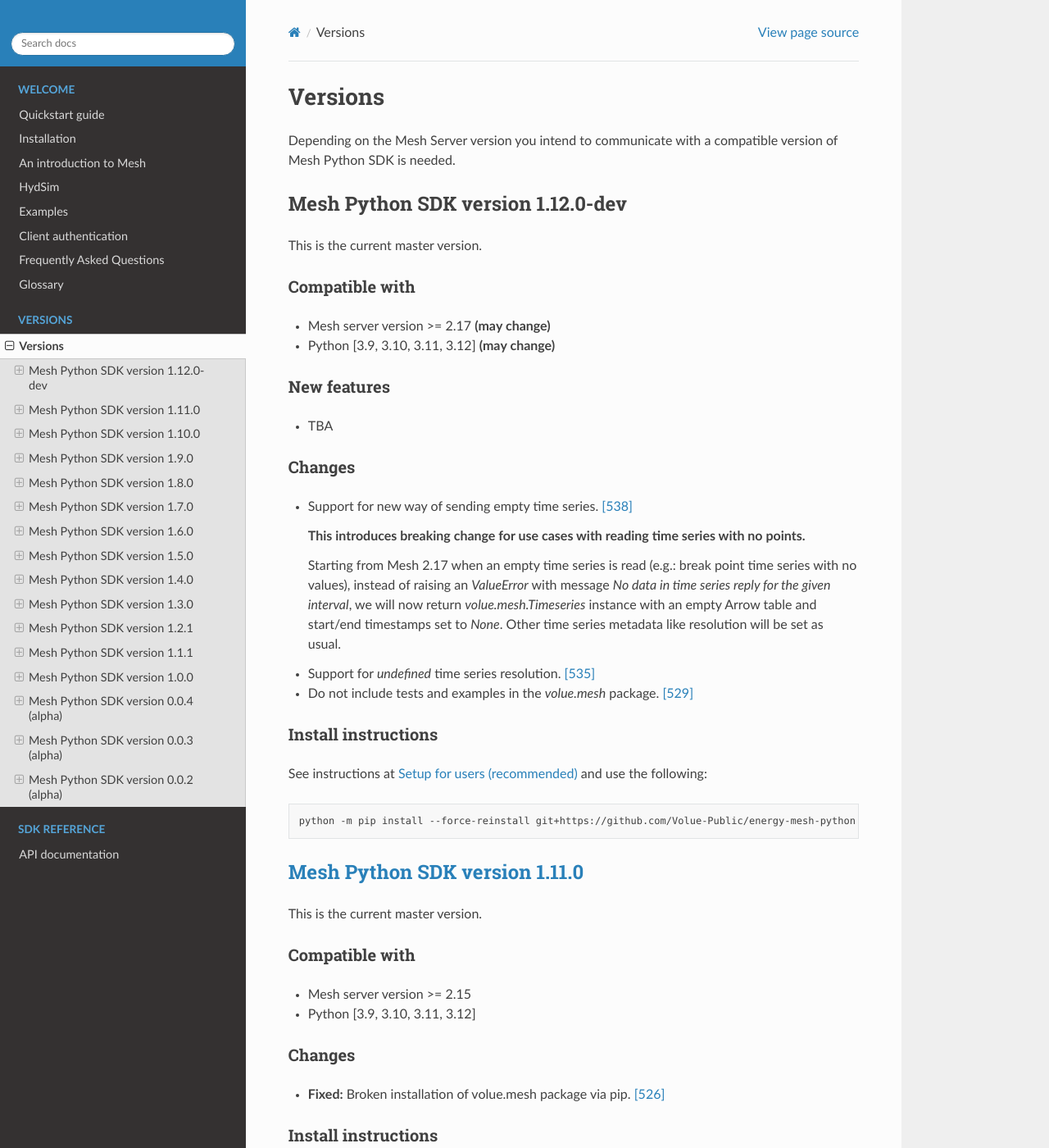
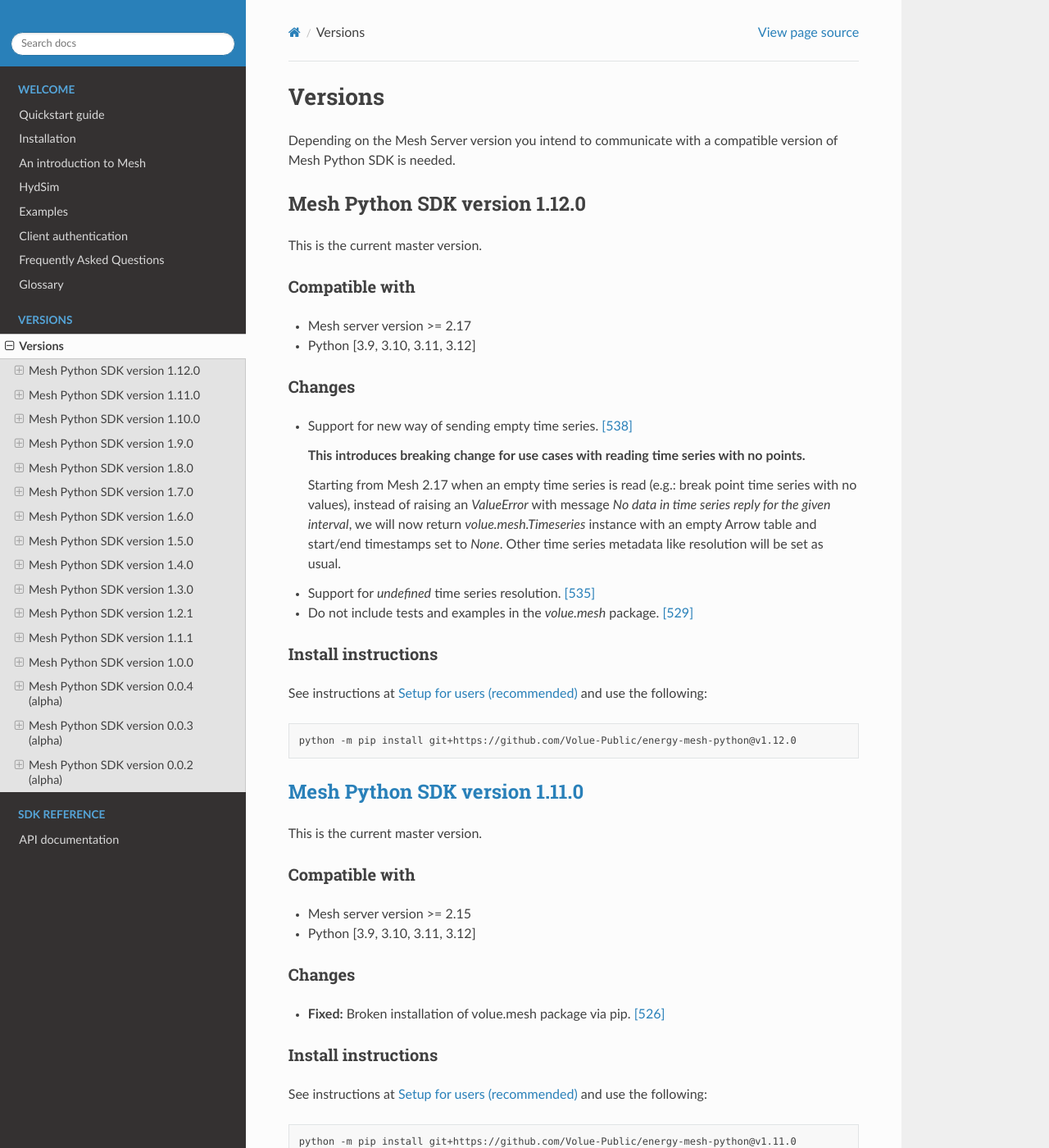
Before and after one commit to Volue-Public/energy-mesh-python, a Sphinx documentation site: the page built from docs/source/versions.rst, in a window 1280 px wide and 1400 px high. Shown: the whole window at 82% size. Built offline with Sphinx 7.4.7 and the Read the Docs theme 3.1.0, drawn with Linux system fonts in a browser that asks for light colours.

Commit message:
Release version 1.12

```diff
--- a/docs/source/versions.rst
+++ b/docs/source/versions.rst
@@ -3,7 +3,7 @@
 
 Depending on the Mesh Server version you intend to communicate with a compatible version of Mesh Python SDK is needed.
 
-Mesh Python SDK version 1.12.0-dev
+Mesh Python SDK version 1.12.0
 **********************************
 
 This is the current master version.
@@ -11,13 +11,8 @@
 Compatible with
 ~~~~~~~~~~~~~~~~~~
 
-- Mesh server version >= 2.17 **(may change)**
-- Python [3.9, 3.10, 3.11, 3.12] **(may change)**
-
-New features
-~~~~~~~~~~~~~~~~~~
-
-- TBA
+- Mesh server version >= 2.17
+- Python [3.9, 3.10, 3.11, 3.12]
 
 Changes
 ~~~~~~~~~~~~~~~~~~
@@ -44,7 +39,7 @@
 
 .. code-block:: bash
 
-    python -m pip install --force-reinstall git+https://github.com/Volue-Public/energy-mesh-python
+    python -m pip install git+https://github.com/Volue-Public/energy-mesh-python@v1.12.0
 
 
 `Mesh Python SDK version 1.11.0 <https://github.com/Volue-Public/energy-mesh-python/releases/tag/v1.11.0>`_
--- a/pyproject.toml
+++ b/pyproject.toml
@@ -1,6 +1,6 @@
 [tool.poetry]
 name = "volue.mesh"
-version = "1.12.0-dev"
+version = "1.12.0"
 description = ""
 license = "Proprietary"
 authors = ["Volue AS"]
```
Also changed, not shown: 2 other files.
